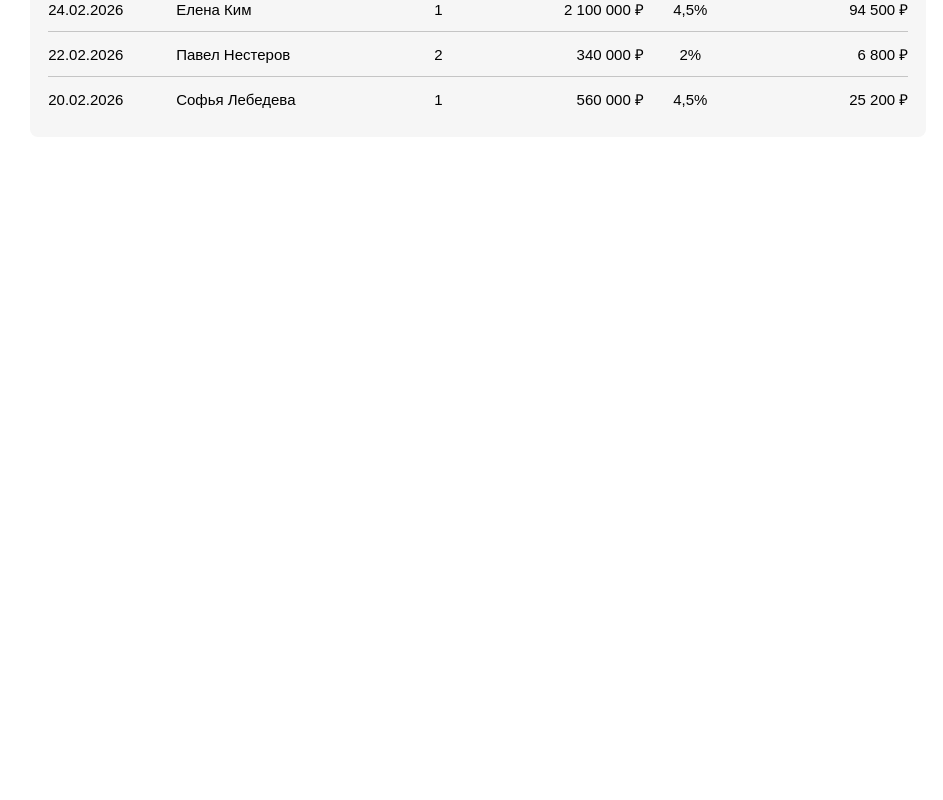
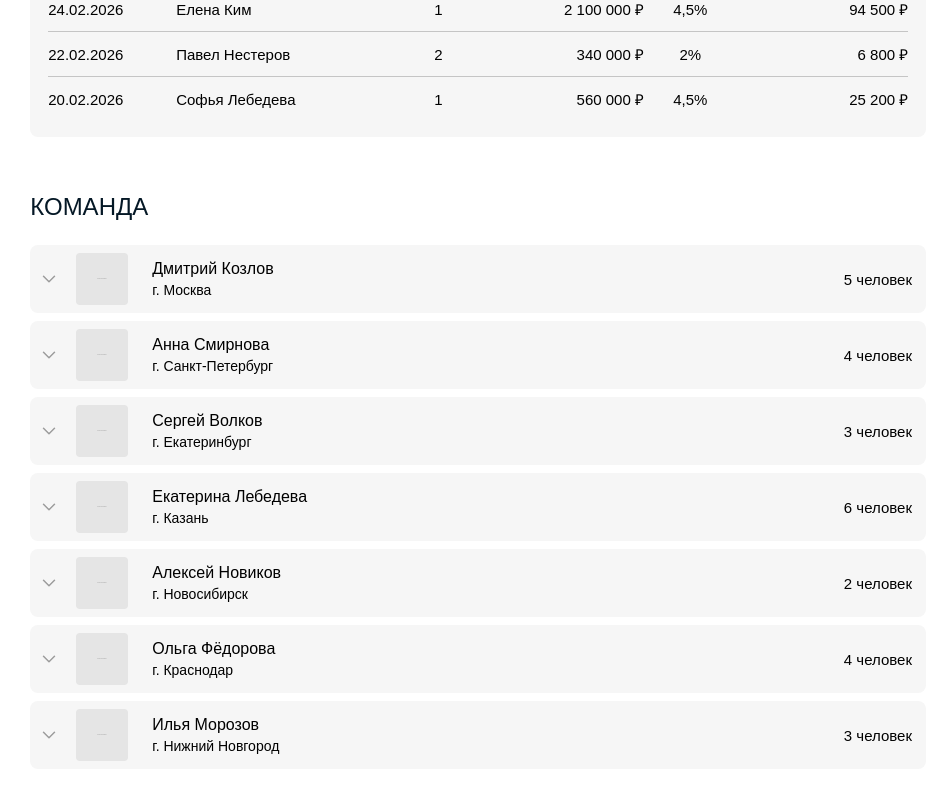
Before and after one commit to Highrates/Win-Win-Front, a Next.js app: page /account/team in a window 1280 px wide. Shown: the part 576-1376 px from the top of the page, without its empty margins (307-1250 px from the left). Before the commit the page ends 894 px from the top, so only its background shows below. Built offline with nearby package versions, Linux system fonts and the light colour scheme.

Commit message:
Update: Next.js frontend

```diff
--- a/app/(account)/account/team/TeamSheetSection.tsx
+++ b/app/(account)/account/team/TeamSheetSection.tsx
@@ -1,12 +1,72 @@
 'use client';
 
-import { useState } from 'react';
+import { useId, useState } from 'react';
 import { AccountProjectTabs } from '@/components/AccountProjectTabs/AccountProjectTabs';
 import { TBtn } from '@/components/TBtn/TBtn';
 import { TEAM_REWARD_ROWS } from '@/lib/account/teamTableMock';
+import { TEAM_BRANCH_CARDS, type TeamBranchCard } from '@/lib/account/teamTeammateLeadMock';
 import styles from './page.module.css';
 
 const TEAM_RANGE_TABS = ['1 мес', '3 мес', '6 мес', 'За все время'] as const;
+
+function TeammateBranchRow({ card }: { card: TeamBranchCard }) {
+  const [open, setOpen] = useState(false);
+  const branchListId = useId();
+
+  return (
+    <div className={styles.teammateBranchBlock}>
+      <button
+        type="button"
+        className={`${styles.teammateCard} ${styles.teammateCardTrigger}`}
+        aria-expanded={open}
+        aria-controls={branchListId}
+        onClick={() => setOpen((v) => !v)}
+      >
+        <svg
+          className={`${styles.teammateCardChevron} ${open ? styles.teammateCardChevronOpen : ''}`}
+          viewBox="0 0 22 22"
+          fill="none"
+          xmlns="http://www.w3.org/2000/svg"
+          aria-hidden
+        >
+          <path
+            d="M8.25 16.5L13.75 11L8.25 5.5"
+            stroke="currentColor"
+            strokeWidth="1.5"
+            strokeLinecap="round"
+            strokeLinejoin="round"
+          />
+        </svg>
+        <div className={styles.teammateCardMain}>
+          <img
+            src={card.avatarSrc}
+            alt=""
+            width={52}
+            height={52}
+            className={styles.teammateAvatar}
+            loading="lazy"
+          />
+          <div className={styles.teammateTexts}>
+            <span className={styles.teammateName}>{card.name}</span>
+            <span className={styles.teammateCity}>{card.city}</span>
+          </div>
+        </div>
+        <span className={styles.teammateBranchCount}>{card.branchCount} человек</span>
+      </button>
+
+      {open ? (
+        <div id={branchListId} className={styles.teammateExpandList} role="region" aria-label="Участники ветки">
+          {card.members.map((m) => (
+            <div key={m.id} className={styles.teammateTexts}>
+              <span className={styles.teammateName}>{m.name}</span>
+              <span className={styles.teammateCity}>{m.city}</span>
+            </div>
+          ))}
+        </div>
+      ) : null}
+    </div>
+  );
+}
 
 export function TeamSheetSection() {
   const [rangeIndex, setRangeIndex] = useState(0);
@@ -83,6 +143,16 @@ export function TeamSheetSection() {
           </tbody>
         </table>
       </div>
+
+      <div className={styles.headingCardWrap}>
+        <h1 className={styles.pageTitle}>Команда</h1>
+
+        <div className={styles.teammateBranchesStack}>
+          {TEAM_BRANCH_CARDS.map((card) => (
+            <TeammateBranchRow key={card.id} card={card} />
+          ))}
+        </div>
+      </div>
     </div>
   );
 }
--- a/app/(account)/account/team/page.module.css
+++ b/app/(account)/account/team/page.module.css
@@ -6,6 +6,154 @@
   justify-content: flex-start;
   align-items: flex-start;
   gap: 24px;
+}
+
+.pageTitle {
+  margin: 0;
+  font-family: var(--font-commissioner);
+  font-size: var(--h3-size);
+  font-weight: var(--h3-weight);
+  text-transform: uppercase;
+  color: var(--color-ink-black);
+}
+
+.headingCardWrap {
+  align-self: stretch;
+  display: flex;
+  flex-direction: column;
+  justify-content: flex-start;
+  align-items: flex-start;
+  gap: 24px;
+  width: 100%;
+  margin-top: 32px;
+}
+
+.teammateCard {
+  align-self: stretch;
+  padding: 8px 14px 8px 8px;
+  background: var(--color-bright-snow);
+  border-radius: 8px;
+  display: inline-flex;
+  justify-content: flex-start;
+  align-items: center;
+  gap: 16px;
+  box-sizing: border-box;
+}
+
+.teammateCardTrigger {
+  border: none;
+  margin: 0;
+  width: 100%;
+  cursor: pointer;
+  font: inherit;
+  color: inherit;
+  text-align: left;
+  appearance: none;
+  -webkit-appearance: none;
+}
+
+.teammateCardTrigger:focus-visible {
+  outline: 2px solid var(--color-blue);
+  outline-offset: 2px;
+}
+
+.teammateCardChevron {
+  flex-shrink: 0;
+  width: 22px;
+  height: 22px;
+  display: block;
+  transform: rotate(90deg);
+  color: var(--color-gray);
+  transition: transform 0.2s ease;
+}
+
+.teammateCardChevronOpen {
+  transform: rotate(-90deg);
+}
+
+.teammateCardMain {
+  align-self: stretch;
+  display: inline-flex;
+  justify-content: flex-start;
+  align-items: center;
+  gap: 24px;
+  flex: 1 1 auto;
+  min-width: 0;
+}
+
+.teammateAvatar {
+  width: 52px;
+  height: 52px;
+  flex-shrink: 0;
+  border-radius: 4px;
+  object-fit: cover;
+  display: block;
+}
+
+.teammateTexts {
+  align-self: center;
+  display: inline-flex;
+  flex-direction: column;
+  justify-content: flex-start;
+  align-items: flex-start;
+  gap: 4px;
+  min-width: 0;
+}
+
+.teammateExpandList .teammateTexts {
+  align-self: stretch;
+}
+
+.teammateName {
+  font-family: var(--font-commissioner);
+  font-size: var(--text-card-16-400);
+  font-weight: 400;
+  color: var(--color-black);
+}
+
+.teammateCity {
+  font-family: var(--font-commissioner);
+  font-size: var(--text-caption);
+  font-weight: var(--text-caption-weight);
+  color: var(--color-black);
+}
+
+.teammateExpandList {
+  align-self: stretch;
+  display: flex;
+  flex-direction: column;
+  justify-content: flex-start;
+  align-items: flex-start;
+  gap: 16px;
+  width: 100%;
+  padding-top: 16px;
+  padding-bottom: 24px;
+  padding-left: 46px;
+}
+
+.teammateBranchesStack {
+  align-self: stretch;
+  width: 100%;
+  display: flex;
+  flex-direction: column;
+  gap: 8px;
+}
+
+.teammateBranchBlock {
+  align-self: stretch;
+  width: 100%;
+  display: flex;
+  flex-direction: column;
+  align-items: stretch;
+}
+
+.teammateBranchCount {
+  margin-left: auto;
+  flex-shrink: 0;
+  font-family: var(--font-commissioner);
+  font-size: var(--text-body);
+  font-weight: var(--text-body-weight);
+  color: var(--color-black);
 }
 
 .topBar {
@@ -320,4 +468,18 @@
   .programLink {
     text-align: left;
   }
+
+  .teammateCardMain {
+    gap: 16px;
+  }
+
+  .teammateCardChevron {
+    width: 18px;
+    height: 18px;
+  }
+
+  .teammateBranchCount {
+    font-size: var(--text-caption);
+    font-weight: var(--text-caption-weight);
+  }
 }
--- /dev/null
+++ b/lib/account/teamTeammateLeadMock.ts
@@ -0,0 +1,108 @@
+export type TeamBranchMember = {
+  id: string;
+  name: string;
+  city: string;
+};
+
+export type TeamBranchCard = {
+  id: string;
+  name: string;
+  city: string;
+  branchCount: number;
+  avatarSrc: string;
+  members: TeamBranchMember[];
+};
+
+/** Семь карточек ведущих веток + участники (мок). */
+export const TEAM_BRANCH_CARDS: TeamBranchCard[] = [
+  {
+    id: 'b1',
+    name: 'Дмитрий Козлов',
+    city: 'г. Москва',
+    branchCount: 5,
+    avatarSrc: '/images/placeholder.svg',
+    members: [
+      { id: 'b1-m1', name: 'Ирина Волкова', city: 'г. Санкт-Петербург' },
+      { id: 'b1-m2', name: 'Михаил Орлов', city: 'г. Казань' },
+      { id: 'b1-m3', name: 'Елена Ким', city: 'г. Москва' },
+      { id: 'b1-m4', name: 'Павел Нестеров', city: 'г. Сочи' },
+      { id: 'b1-m5', name: 'Софья Лебедева', city: 'г. Екатеринбург' },
+    ],
+  },
+  {
+    id: 'b2',
+    name: 'Анна Смирнова',
+    city: 'г. Санкт-Петербург',
+    branchCount: 4,
+    avatarSrc: '/images/placeholder.svg',
+    members: [
+      { id: 'b2-m1', name: 'Олег Тихонов', city: 'г. Новосибирск' },
+      { id: 'b2-m2', name: 'Мария Соколова', city: 'г. Москва' },
+      { id: 'b2-m3', name: 'Артём Белов', city: 'г. Казань' },
+      { id: 'b2-m4', name: 'Дарья Фёдорова', city: 'г. Краснодар' },
+    ],
+  },
+  {
+    id: 'b3',
+    name: 'Сергей Волков',
+    city: 'г. Екатеринбург',
+    branchCount: 3,
+    avatarSrc: '/images/placeholder.svg',
+    members: [
+      { id: 'b3-m1', name: 'Ксения Романова', city: 'г. Пермь' },
+      { id: 'b3-m2', name: 'Игорь Зайцев', city: 'г. Уфа' },
+      { id: 'b3-m3', name: 'Виктория Морозова', city: 'г. Челябинск' },
+    ],
+  },
+  {
+    id: 'b4',
+    name: 'Екатерина Лебедева',
+    city: 'г. Казань',
+    branchCount: 6,
+    avatarSrc: '/images/placeholder.svg',
+    members: [
+      { id: 'b4-m1', name: 'Никита Гусев', city: 'г. Нижний Новгород' },
+      { id: 'b4-m2', name: 'Полина Кузнецова', city: 'г. Самара' },
+      { id: 'b4-m3', name: 'Максим Рыбаков', city: 'г. Ростов-на-Дону' },
+      { id: 'b4-m4', name: 'Алина Семёнова', city: 'г. Воронеж' },
+      { id: 'b4-m5', name: 'Денис Крылов', city: 'г. Тула' },
+      { id: 'b4-m6', name: 'Юлия Павлова', city: 'г. Тверь' },
+    ],
+  },
+  {
+    id: 'b5',
+    name: 'Алексей Новиков',
+    city: 'г. Новосибирск',
+    branchCount: 2,
+    avatarSrc: '/images/placeholder.svg',
+    members: [
+      { id: 'b5-m1', name: 'Тимур Ахмедов', city: 'г. Омск' },
+      { id: 'b5-m2', name: 'Светлана Егорова', city: 'г. Томск' },
+    ],
+  },
+  {
+    id: 'b6',
+    name: 'Ольга Фёдорова',
+    city: 'г. Краснодар',
+    branchCount: 4,
+    avatarSrc: '/images/placeholder.svg',
+    members: [
+      { id: 'b6-m1', name: 'Роман Щербаков', city: 'г. Сочи' },
+      { id: 'b6-m2', name: 'Наталья Комарова', city: 'г. Ставрополь' },
+      { id: 'b6-m3', name: 'Владислав Мельников', city: 'г. Астрахань' },
+      { id: 'b6-m4', name: 'Евгения Орлова', city: 'г. Волгоград' },
+    ],
+  },
+  {
+    id: 'b7',
+    name: 'Илья Морозов',
+    city: 'г. Нижний Новгород',
+    branchCount: 3,
+    avatarSrc: '/images/placeholder.svg',
+    members: [
+      { id: 'b7-m1', name: 'Анастасия Виноградова', city: 'г. Ярославль' },
+      { id: 'b7-m2', name: 'Константин Соловьёв', city: 'г. Иваново' },
+      { id: 'b7-m3', name: 'Татьяна Богданова', city: 'г. Кострома' },
+    ],
+  },
+];
```
